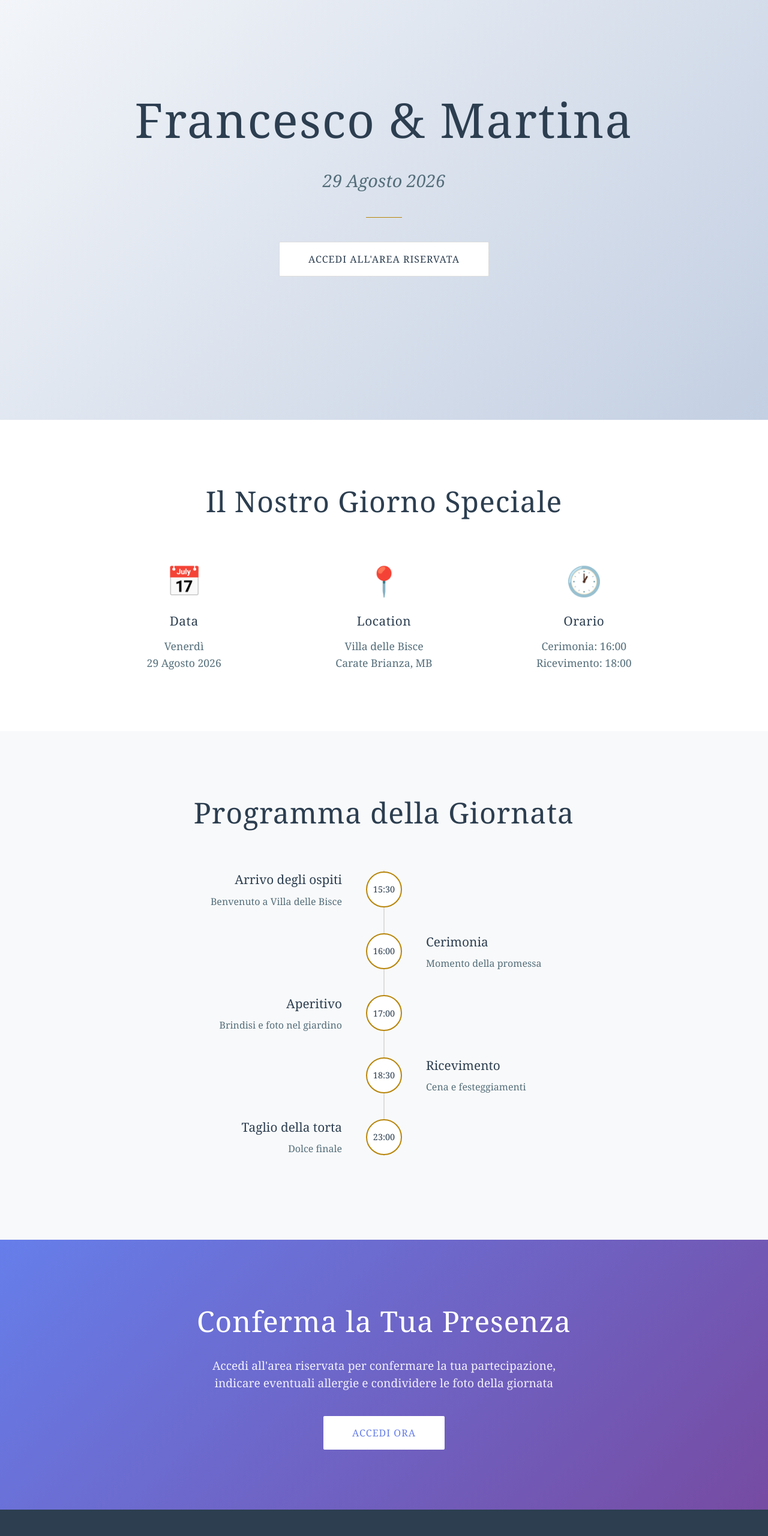
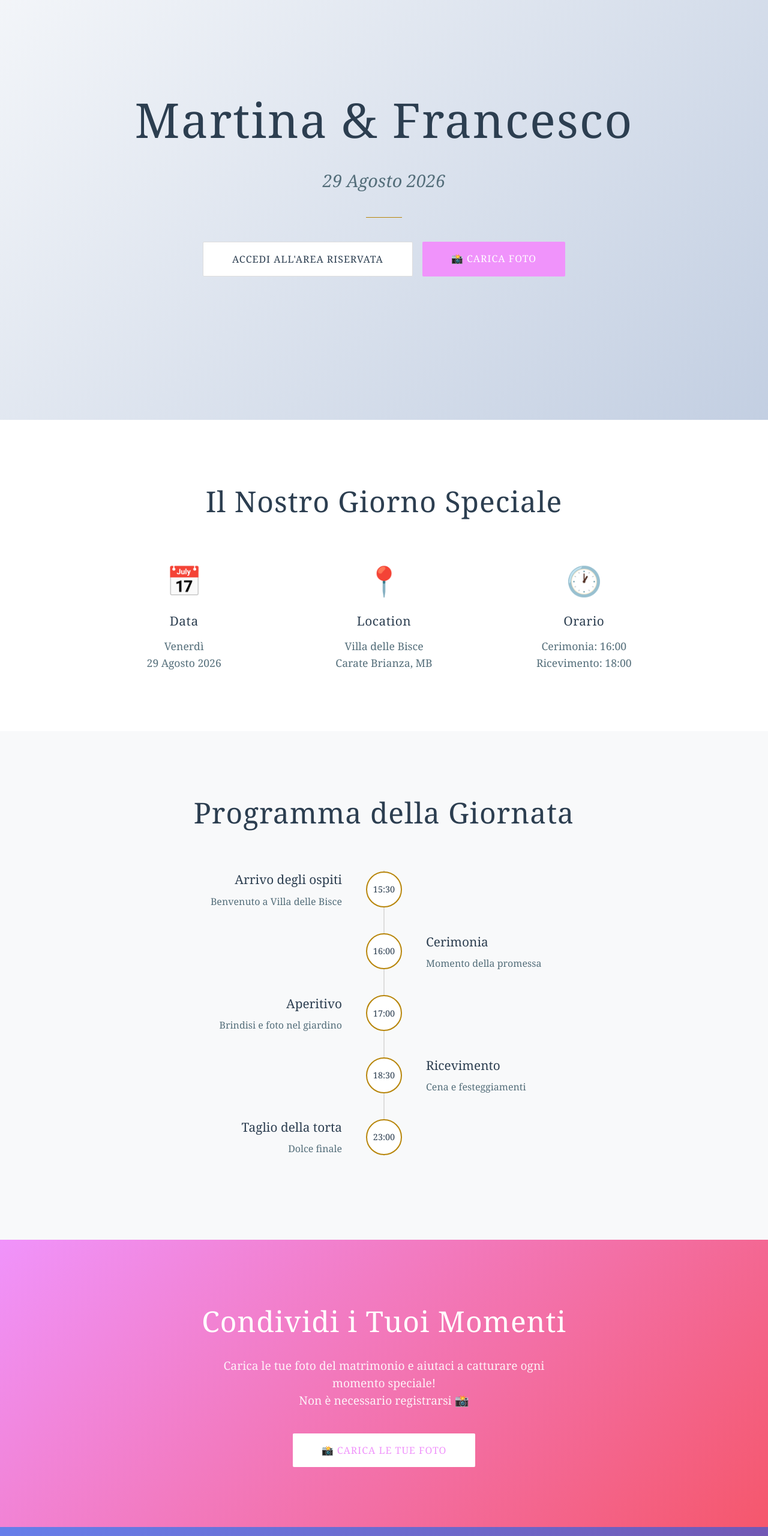
Before and after one commit to checcocav/wedding-villa-bisce, a Next.js app: page / in a window 1280 px wide. Shown: the part 100-2661 px from the top of the page at 60% size. Built offline with nearby package versions, Linux system fonts and the light colour scheme.

Commit message:
Update LandingClient.tsx

```diff
--- a/app/LandingClient.tsx
+++ b/app/LandingClient.tsx
@@ -21,7 +21,7 @@ export default function LandingClient() {
           color: '#2c3e50',
           letterSpacing: '2px'
         }}>
-          Francesco & Martina
+          Martina & Francesco
         </h1>
         <p style={{
           fontSize: 'clamp(1.2rem, 3vw, 1.8rem)',
@@ -37,6 +37,12 @@ export default function LandingClient() {
           background: '#b8860b',
           margin: '0 0 40px 0'
         }} />
+        <div style={{
+          display: 'flex',
+          gap: '16px',
+          flexWrap: 'wrap',
+          justifyContent: 'center'
+        }}>
           <a
             href="/login"
             style={{
@@ -64,6 +70,34 @@ export default function LandingClient() {
           >
             Accedi all'area riservata
           </a>
+          <a
+            href="/public-photos"
+            style={{
+              display: 'inline-block',
+              padding: '16px 48px',
+              background: '#f093fb',
+              color: 'white',
+              textDecoration: 'none',
+              borderRadius: '2px',
+              fontSize: '1rem',
+              letterSpacing: '1px',
+              textTransform: 'uppercase',
+              border: 'none',
+              transition: 'all 0.3s',
+              fontWeight: '400'
+            }}
+            onMouseEnter={(e) => {
+              e.currentTarget.style.background = '#e066eb'
+              e.currentTarget.style.transform = 'translateY(-2px)'
+            }}
+            onMouseLeave={(e) => {
+              e.currentTarget.style.background = '#f093fb'
+              e.currentTarget.style.transform = 'translateY(0)'
+            }}
+          >
+            📸 Carica Foto
+          </a>
+        </div>
       </section>
 
       {/* Info Section */}
@@ -288,6 +322,59 @@ export default function LandingClient() {
         </div>
       </section>
 
+      {/* Photo Upload CTA Section */}
+      <section style={{
+        padding: '100px 20px',
+        textAlign: 'center',
+        background: 'linear-gradient(135deg, #f093fb 0%, #f5576c 100%)',
+        color: 'white'
+      }}>
+        <h2 style={{
+          fontSize: 'clamp(2rem, 5vw, 3rem)',
+          fontWeight: '300',
+          marginBottom: '24px',
+          letterSpacing: '1px'
+        }}>
+          Condividi i Tuoi Momenti
+        </h2>
+        <p style={{
+          fontSize: '1.2rem',
+          marginBottom: '40px',
+          opacity: 0.9,
+          maxWidth: '600px',
+          margin: '0 auto 40px auto'
+        }}>
+          Carica le tue foto del matrimonio e aiutaci a catturare ogni momento speciale!<br />
+          Non è necessario registrarsi 📸
+        </p>
+        <a
+          href="/public-photos"
+          style={{
+            display: 'inline-block',
+            padding: '16px 48px',
+            background: 'white',
+            color: '#f093fb',
+            textDecoration: 'none',
+            borderRadius: '2px',
+            fontSize: '1rem',
+            letterSpacing: '1px',
+            textTransform: 'uppercase',
+            fontWeight: '500',
+            transition: 'all 0.3s'
+          }}
+          onMouseEnter={(e) => {
+            e.currentTarget.style.transform = 'translateY(-2px)'
+            e.currentTarget.style.boxShadow = '0 8px 16px rgba(0,0,0,0.2)'
+          }}
+          onMouseLeave={(e) => {
+            e.currentTarget.style.transform = 'translateY(0)'
+            e.currentTarget.style.boxShadow = 'none'
+          }}
+        >
+          📸 Carica le Tue Foto
+        </a>
+      </section>
+
       {/* RSVP Section */}
       <section style={{
         padding: '100px 20px',
@@ -306,10 +393,12 @@ export default function LandingClient() {
         <p style={{
           fontSize: '1.2rem',
           marginBottom: '40px',
-          opacity: 0.9
+          opacity: 0.9,
+          maxWidth: '700px',
+          margin: '0 auto 40px auto'
         }}>
           Accedi all'area riservata per confermare la tua partecipazione,<br />
-          indicare eventuali allergie e condividere le foto della giornata
+          indicare eventuali allergie e vedere tutte le foto della giornata
         </p>
         <a
           href="/login"
```
Lines whose indentation alone changed are shown as unchanged.
